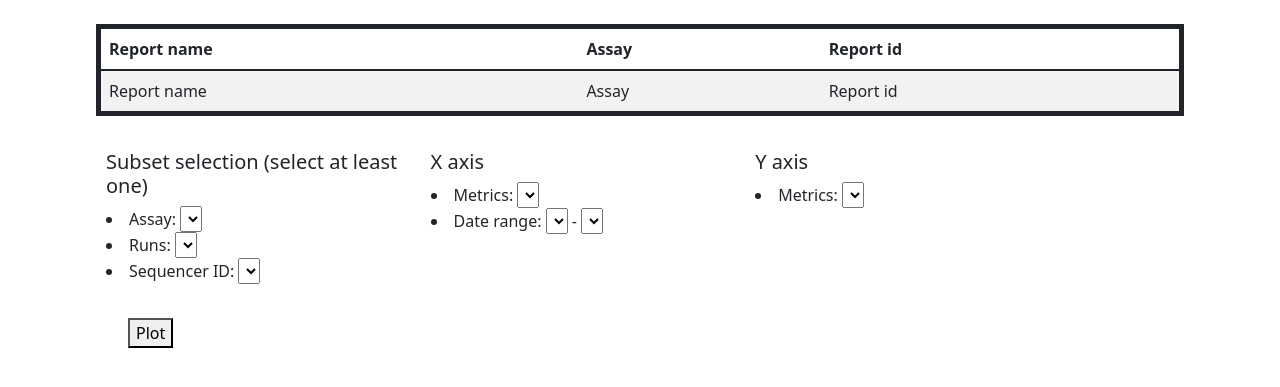
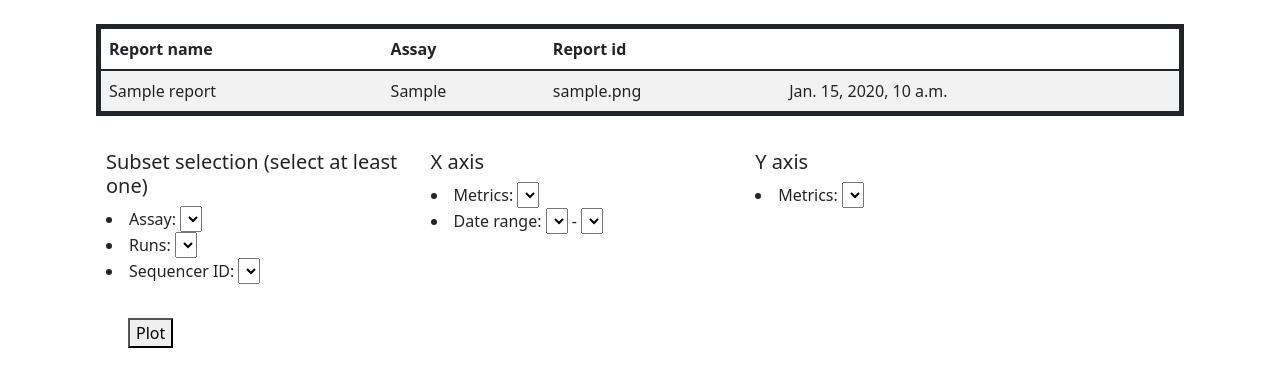
Before and after one commit to eastgenomics/trendyQC, a Django app: page /trendyqc/dashboard/ in a window 1280 px wide. Shown: the part 52-439 px from the top of the page. Run offline with Django 4.2, Linux system fonts and the light colour scheme; tables that the repository leaves empty hold one stand-in row (values such as "Sample post"); lists and menus that the app fills with data are empty; some libraries are stand-ins or nearby versions.

Commit message:
use context data to populate report

```diff
--- a/trendyqc/trend_monitoring/templates/dashboard.html
+++ b/trendyqc/trend_monitoring/templates/dashboard.html
@@ -14,11 +14,14 @@
             </tr>
         </thead>
             <tbody>
+                {% for report in report_data %}
                 <tr>
-                    <td>Report name</td>
-                    <td>Assay</td>
-                    <td>Report id</td>
+                    <td>{{ report.name }}</td>
+                    <td>{{ report.run }}</td>
+                    <td>{{ report.dnanexus_file_id }}</td>
+                    <td>{{ report.job_date }}</td>
                 </tr>
+                {% endfor %}
             </tbody>
     </table>
 </div>
```
